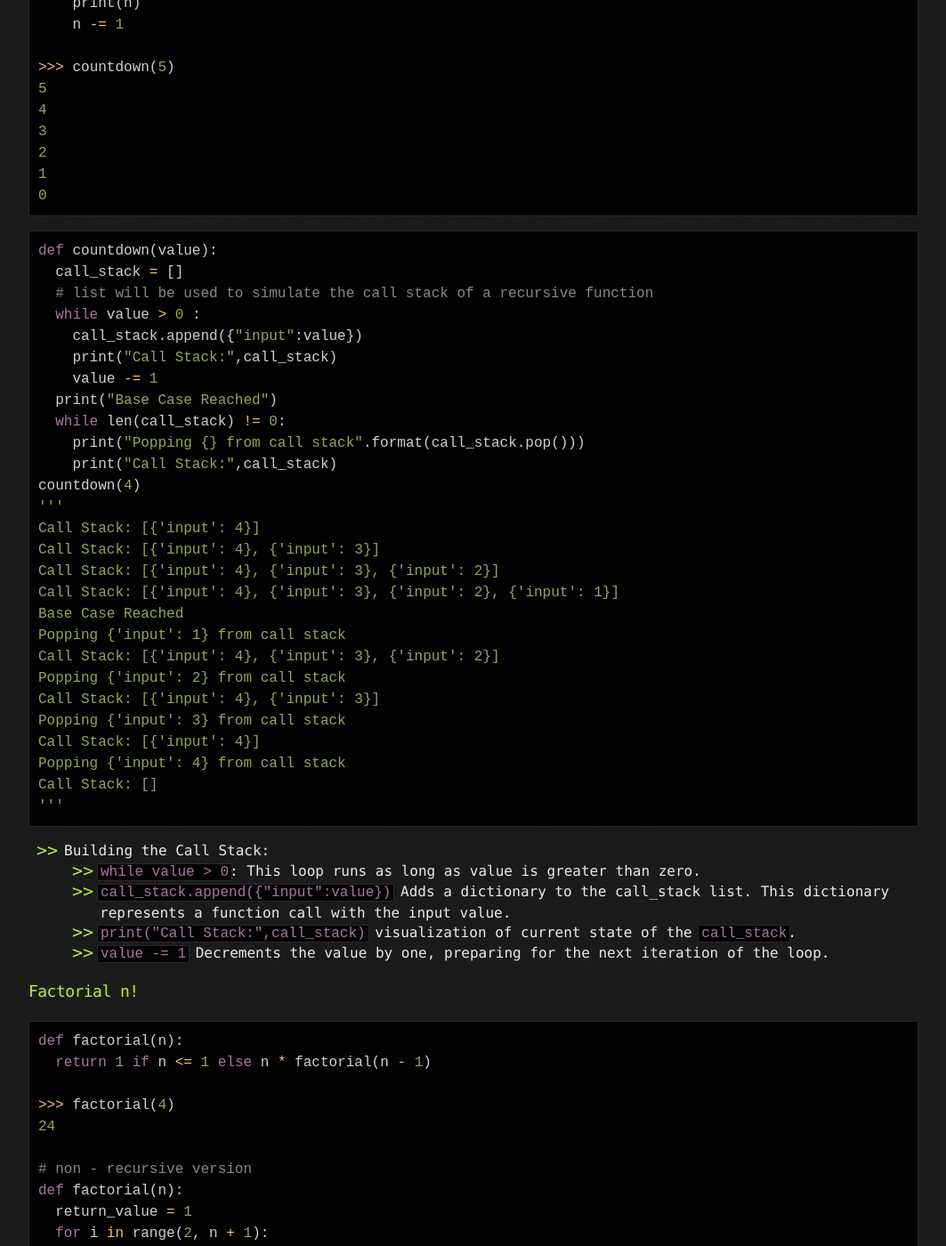
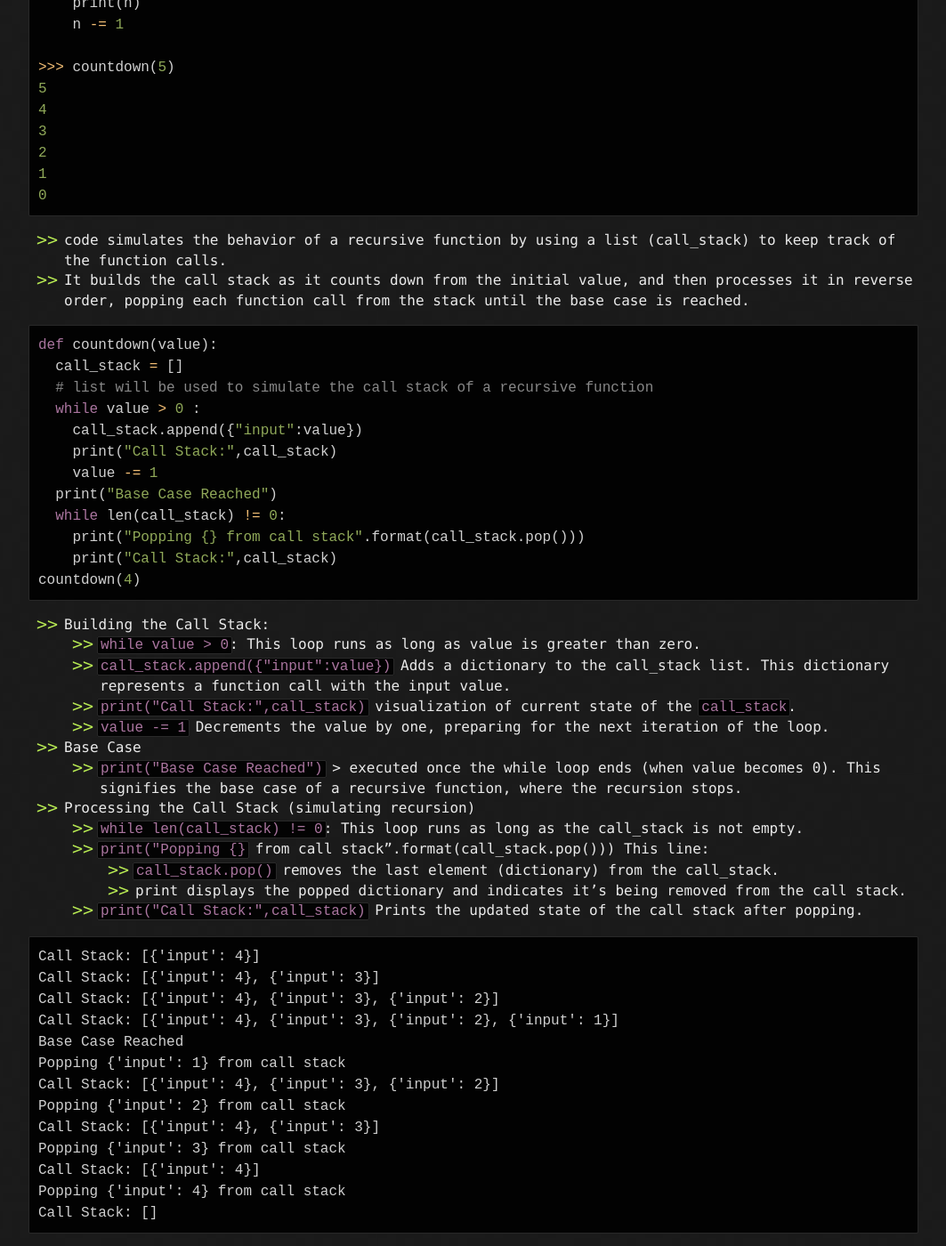
Before and after one commit to sciustechnologia/sciustechnologia.github.io, a Jekyll site: the page built from python/06_functions/0610_recursion.md, in a window 1280 px wide and 1400 px high, scrolled down 2322 px. Shown: the whole window at 89% size, without its empty margins (108-1171 px from the left). Built offline with Jekyll 4.4.1, drawn with Linux system fonts in a browser that asks for light colours.

Commit message:
Update 0610_recursion.md

````diff
--- a/python/06_functions/0610_recursion.md
+++ b/python/06_functions/0610_recursion.md
@@ -105,6 +105,9 @@ def countdown(n):
 0
 ```
 
+* code simulates the behavior of a recursive function by using a list (call_stack) to keep track of the function calls.
+* It builds the call stack as it counts down from the initial value, and then processes it in reverse order, popping each function call from the stack until the base case is reached.
+
 ```python
 def countdown(value):
   call_stack = []
@@ -118,7 +121,25 @@ def countdown(value):
     print("Popping {} from call stack".format(call_stack.pop()))
     print("Call Stack:",call_stack)
 countdown(4)
-'''
+```
+
+* Building the Call Stack:
+  * `while value > 0`: This loop runs as long as value is greater than zero.
+  * `call_stack.append({"input":value})` Adds a dictionary to the call_stack list. This dictionary represents a function call with the input value.
+  * `print("Call Stack:",call_stack)` visualization of current state of the `call_stack`.
+  * `value -= 1` Decrements the value by one, preparing for the next iteration of the loop.
+
+* Base Case
+  * `print("Base Case Reached")` > executed once the while loop ends (when value becomes 0). This signifies the base case of a recursive function, where the recursion stops.
+
+* Processing the Call Stack (simulating recursion)
+  * `while len(call_stack) != 0`: This loop runs as long as the call_stack is not empty.
+  * `print("Popping {}` from call stack".format(call_stack.pop())) This line:
+    * `call_stack.pop()` removes the last element (dictionary) from the call_stack.
+    * print displays the popped dictionary and indicates it's being removed from the call stack.
+  * `print("Call Stack:",call_stack)` Prints the updated state of the call stack after popping.
+
+```text
 Call Stack: [{'input': 4}]
 Call Stack: [{'input': 4}, {'input': 3}]
 Call Stack: [{'input': 4}, {'input': 3}, {'input': 2}]
````
Also changed, not shown: other parts of python/06_functions/0610_recursion.md (+0 -7 lines).
